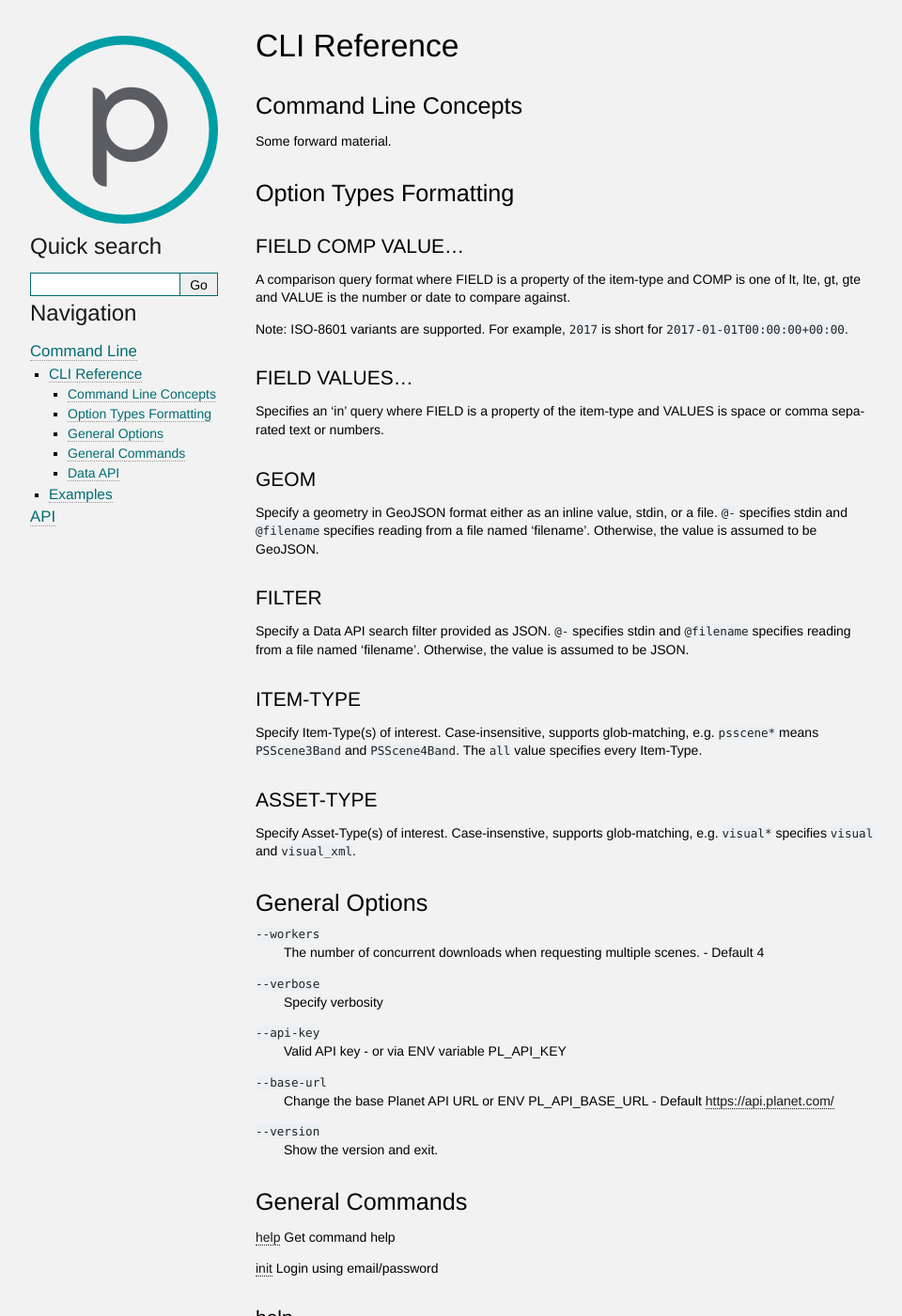
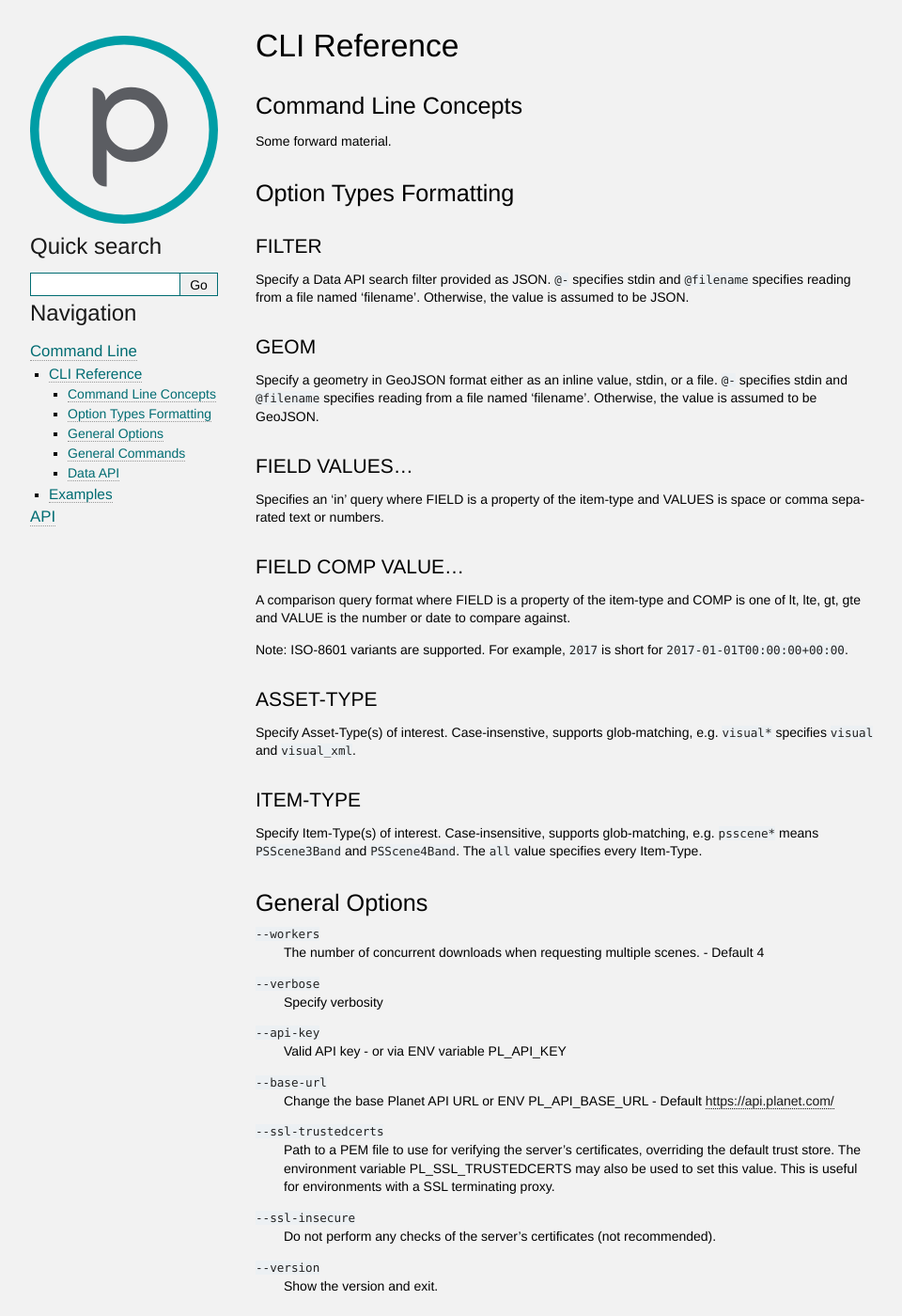
Before and after one commit to planetlabs/planet-client-python, a Sphinx documentation site: the page built from docs/source/cli/reference.rst, in a window 1280 px wide and 1400 px high. Shown: the whole window at 94% size, without its empty margins (148-1108 px from the left). Built offline with Sphinx 7.4.7, drawn with Linux system fonts in a browser that asks for light colours; some of the changed text lies outside the part shown.

Commit message:
updated docs via the commands in the makefile

```diff
--- a/docs/source/cli/reference.rst
+++ b/docs/source/cli/reference.rst
@@ -8,6 +8,42 @@ CLI Reference
 
 Option Types Formatting
 -----------------------
+
+
+.. _cli-metavar-FILTER:
+
+
+FILTER
+......
+
+
+Specify a Data API search filter provided as JSON.
+``@-`` specifies stdin and ``@filename`` specifies reading from a file
+named 'filename'. Otherwise, the value is assumed to be JSON.
+
+
+.. _cli-metavar-GEOM:
+
+
+GEOM
+....
+
+
+Specify a geometry in GeoJSON format either as an inline value,
+stdin, or a file. ``@-`` specifies stdin and ``@filename`` specifies
+reading from a file named 'filename'. Otherwise, the value is assumed to
+be GeoJSON.
+
+
+.. _cli-metavar-FIELD-VALUES:
+
+
+FIELD VALUES...
+...............
+
+
+Specifies an 'in' query where FIELD is a property
+of the item-type and VALUES is space or comma separated text or numbers.
 
 
 .. _cli-metavar-FIELD-COMP-VALUE:
@@ -25,40 +61,16 @@ Note: ISO-8601 variants are supported. For example, ``2017`` is short for
 ``2017-01-01T00:00:00+00:00``.
 
 
-.. _cli-metavar-FIELD-VALUES:
+.. _cli-metavar-ASSET-TYPE:
 
 
-FIELD VALUES...
-...............
+ASSET-TYPE
+..........
 
 
-Specifies an 'in' query where FIELD is a property
-of the item-type and VALUES is space or comma separated text or numbers.
-
-
-.. _cli-metavar-GEOM:
-
-
-GEOM
-....
-
-
-Specify a geometry in GeoJSON format either as an inline value,
-stdin, or a file. ``@-`` specifies stdin and ``@filename`` specifies
-reading from a file named 'filename'. Otherwise, the value is assumed to
-be GeoJSON.
-
-
-.. _cli-metavar-FILTER:
-
-
-FILTER
-......
-
-
-Specify a Data API search filter provided as JSON.
-``@-`` specifies stdin and ``@filename`` specifies reading from a file
-named 'filename'. Otherwise, the value is assumed to be JSON.
+Specify Asset-Type(s) of interest. Case-insenstive,
+supports glob-matching, e.g. ``visual*`` specifies ``visual`` and
+``visual_xml``.
 
 
 .. _cli-metavar-ITEM-TYPE:
@@ -109,6 +109,16 @@ General Options
 
 
 
+``--ssl-trustedcerts``
+   Path to a PEM file to use for verifying the server's certificates, overriding the default trust store. The environment variable PL_SSL_TRUSTEDCERTS may also be used to set this value. This is useful for environments with a SSL terminating proxy.
+
+
+
+``--ssl-insecure``
+   Do not perform any checks of the server's certificates (not recommended).
+
+
+
 ``--version``
    Show the version and exit.
 
@@ -118,11 +128,11 @@ General Commands
 ----------------
 
 
-:ref:`cli-command-help` Get command help
+:ref:`cli-command-help` None
 
 
 
-:ref:`cli-command-init` Login using email/password
+:ref:`cli-command-init` None
 
 
 
@@ -175,31 +185,31 @@ Data API
 --------
 
 
-:ref:`cli-command-create-search` Create a saved search
+:ref:`cli-command-create-search` None
 
 
 
-:ref:`cli-command-download` Activate and download
+:ref:`cli-command-download` None
 
 
 
-:ref:`cli-command-filter` Output a AND filter as JSON to stdout.
+:ref:`cli-command-filter` None
 
 
 
-:ref:`cli-command-saved-search` Execute a saved search
+:ref:`cli-command-saved-search` None
 
 
 
-:ref:`cli-command-search` Execute a quick search.
+:ref:`cli-command-search` None
 
 
 
-:ref:`cli-command-searches` List searches
+:ref:`cli-command-searches` None
 
 
 
-:ref:`cli-command-stats` Get search stats
+:ref:`cli-command-stats` None
 
 
 
@@ -304,7 +314,7 @@ Usage: download [OPTIONS]
      - Format
 
    * - limit
-     - Limit the number of items.
+     - Limit the number of items. Default: None
 
      - NUMBER
 
@@ -471,7 +481,7 @@ Usage: saved-search [OPTIONS] [SEARCH_ID]
      - BOOLEAN
 
    * - limit
-     - Limit the number of items.
+     - Limit the number of items. Default: 100
 
        DEFAULT: `100`
      - NUMBER
@@ -499,7 +509,7 @@ Usage: search [OPTIONS]
      - Format
 
    * - limit
-     - Limit the number of items.
+     - Limit the number of items. Default: 100
 
        DEFAULT: `100`
      - NUMBER
@@ -588,6 +598,12 @@ Usage: searches [OPTIONS]
        DEFAULT: `True`
      - BOOLEAN
 
+   * - limit
+     - Limit the number of items. Default: 10
+
+       DEFAULT: `10`
+     - NUMBER
+
 .. index:: stats
 
 .. _cli-command-stats:
```
Also changed, not shown: other parts of docs/source/cli/reference.rst (+0 -12 lines).
